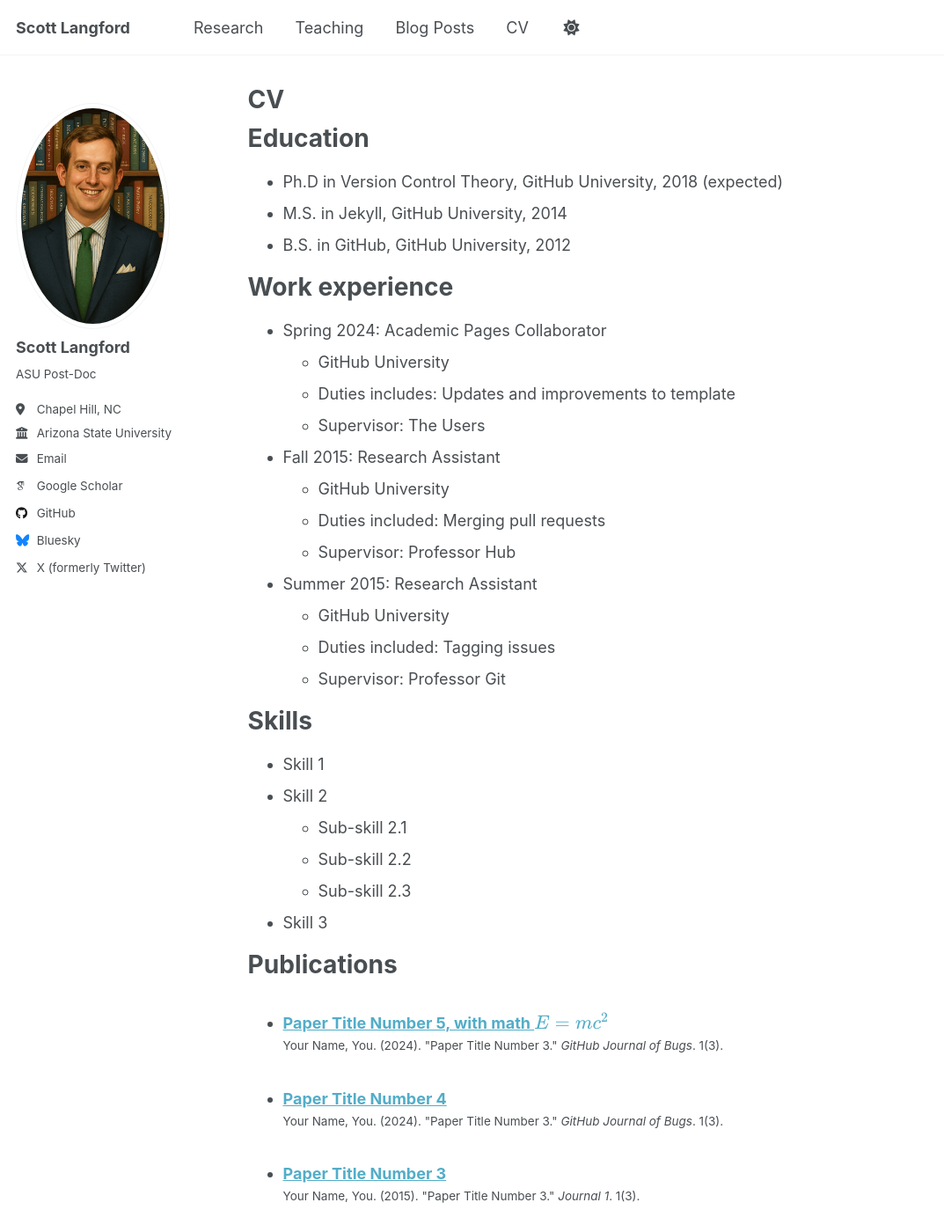
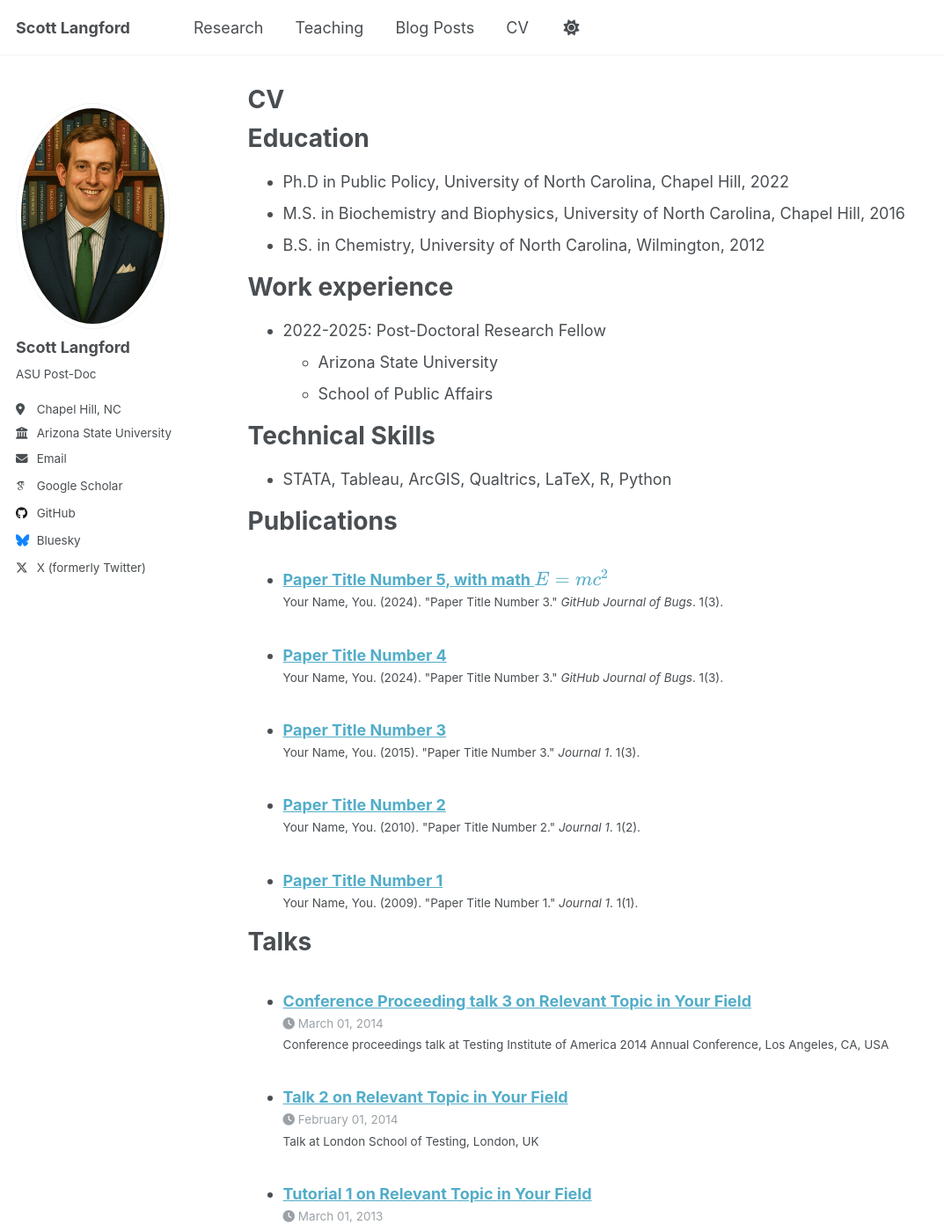
Before and after one commit to scottlangford2/scott_langford, a Jekyll site: the page built from _pages/cv.md, in a window 1280 px wide and 1400 px high. Shown: the whole window at 88% size, without its empty margins (0-1073 px from the left). Built offline with Jekyll 4.4.1, drawn with Linux system fonts in a browser that asks for light colours; some web fonts are replaced.

Commit message:
Update cv.md

```diff
--- a/_pages/cv.md
+++ b/_pages/cv.md
@@ -11,35 +11,20 @@ redirect_from:
 
 Education
 ======
-* Ph.D in Version Control Theory, GitHub University, 2018 (expected)
-* M.S. in Jekyll, GitHub University, 2014
-* B.S. in GitHub, GitHub University, 2012
+* Ph.D in Public Policy, University of North Carolina, Chapel Hill, 2022
+* M.S. in Biochemistry and Biophysics, University of North Carolina, Chapel Hill, 2016
+* B.S. in Chemistry, University of North Carolina, Wilmington, 2012
 
 Work experience
 ======
-* Spring 2024: Academic Pages Collaborator
-  * GitHub University
-  * Duties includes: Updates and improvements to template
-  * Supervisor: The Users
+* 2022-2025: Post-Doctoral Research Fellow
+  * Arizona State University
+  * School of Public Affairs
 
-* Fall 2015: Research Assistant
-  * GitHub University
-  * Duties included: Merging pull requests
-  * Supervisor: Professor Hub
+Technical Skills
+======
+* STATA, Tableau, ArcGIS, Qualtrics, LaTeX, R, Python
 
-* Summer 2015: Research Assistant
-  * GitHub University
-  * Duties included: Tagging issues
-  * Supervisor: Professor Git
-
-Skills
-======
-* Skill 1
-* Skill 2
-  * Sub-skill 2.1
-  * Sub-skill 2.2
-  * Sub-skill 2.3
-* Skill 3
 
 Publications
 ======
```
